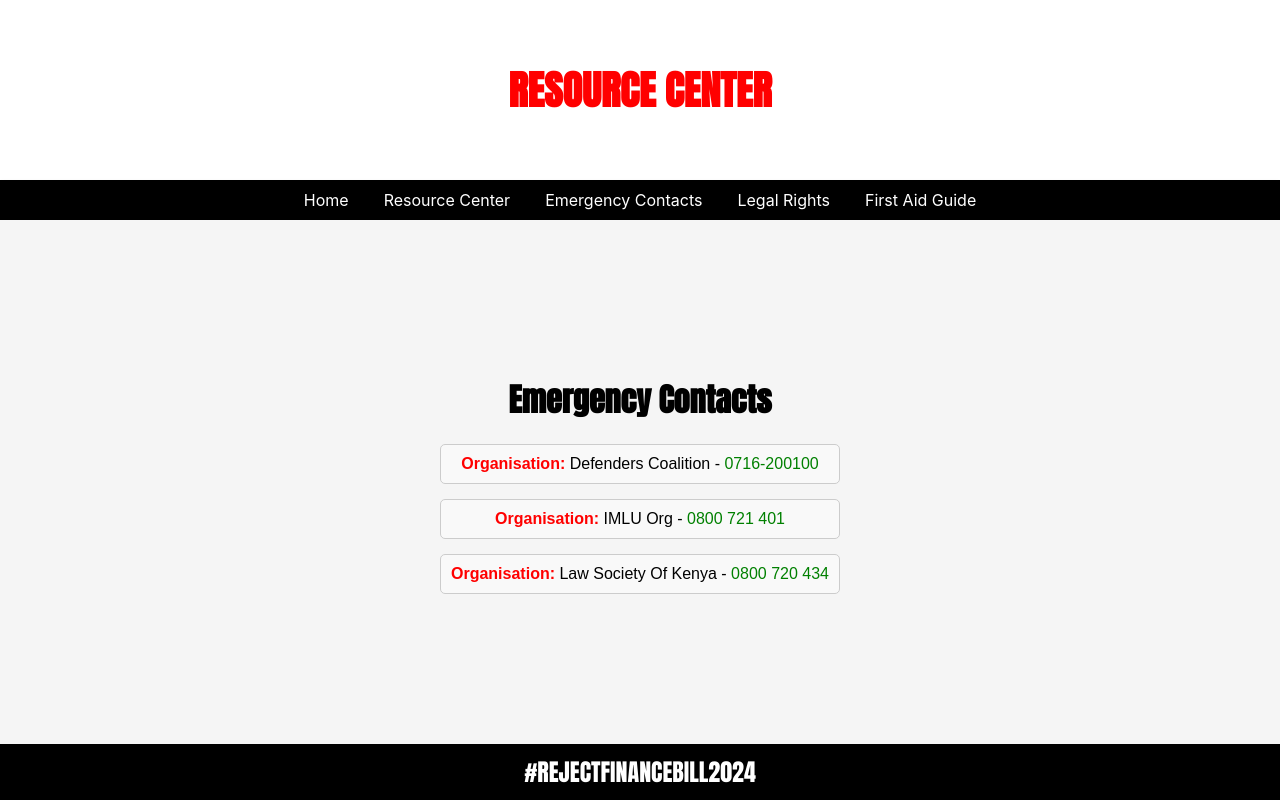
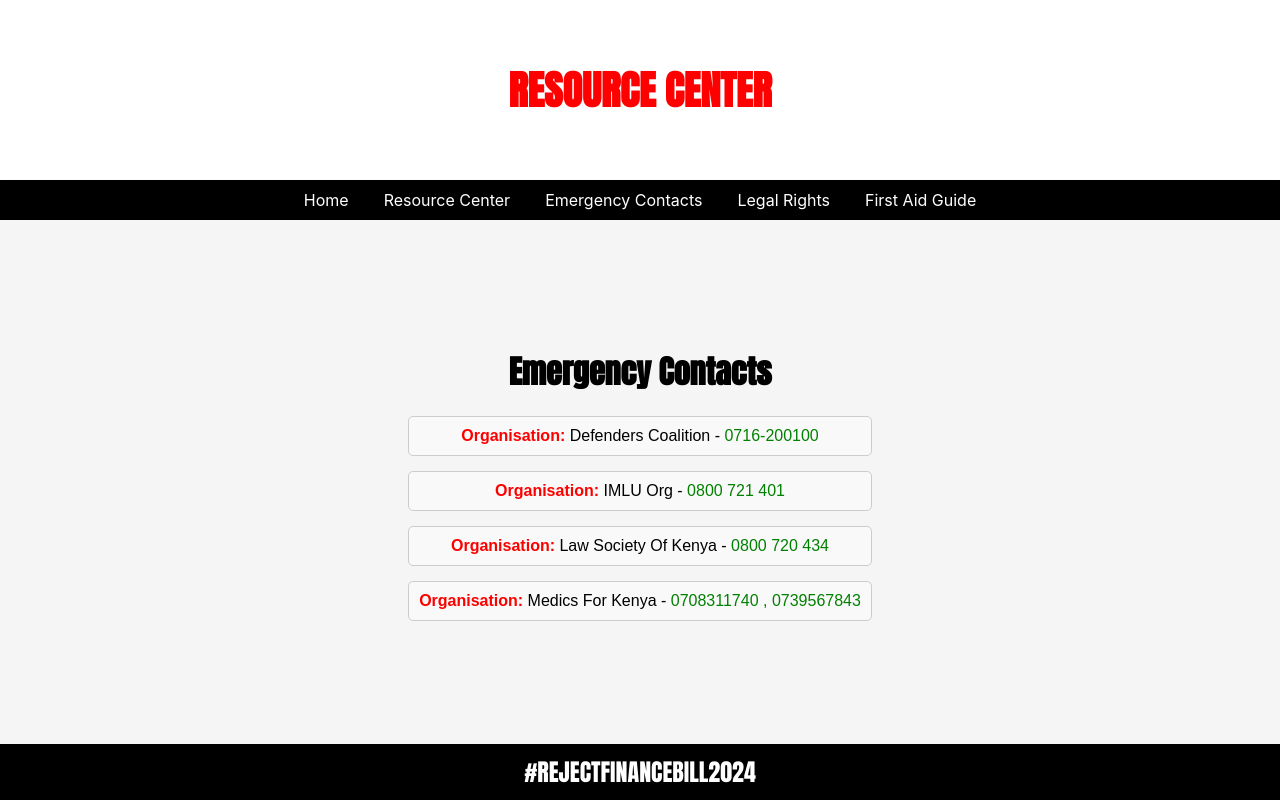
Before and after one commit to kinsiabdirahman/resource_center, a React (Create React App) app: page /emergency-contacts in a window 1280 px wide. Built offline with nearby package versions, Linux system fonts and the light colour scheme.

Commit message:
Addition of medic contacts

```diff
--- a/src/EmergencyContacts.js
+++ b/src/EmergencyContacts.js
@@ -5,6 +5,7 @@
     { type: 'Organisation', name: 'Defenders Coalition', phone: '0716-200100' },
     { type: 'Organisation', name: 'IMLU Org', phone: '0800 721 401' },
     { type: 'Organisation', name: 'Law Society Of Kenya', phone: '0800 720 434' },
+    { type: 'Organisation', name: 'Medics For Kenya', phone: '0708311740 , 0739567843' },
 ];
 
 const EmergencyContacts = () => {
```
